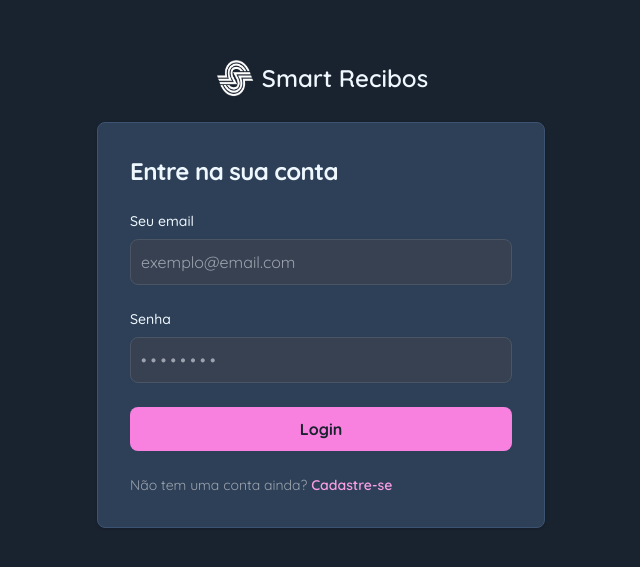
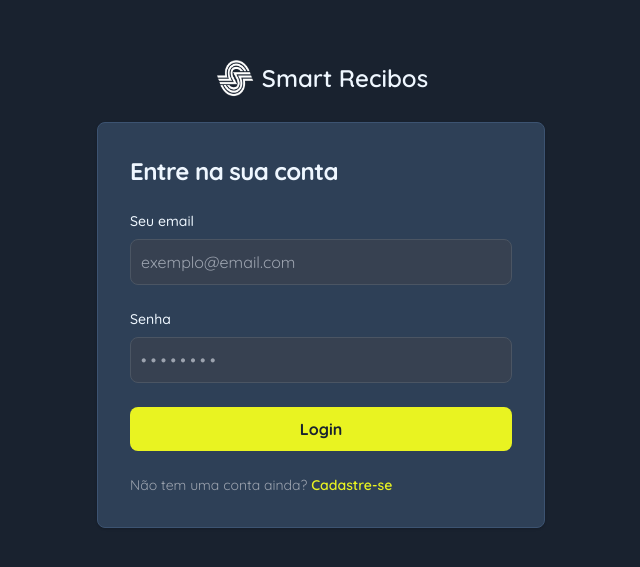
Before and after one commit to joaquimchianca/smart-recibos-front, a React (Vite) app: page / in a window 1280 px wide. Shown: the part 107-674 px from the top of the page, without its empty margins (319-959 px from the left). Built offline with nearby package versions, Linux system fonts and the light colour scheme.

Commit message:
change terciary color

```diff
--- a/src/Login.jsx
+++ b/src/Login.jsx
@@ -28,7 +28,7 @@ export default function Login() {
                                 Login
                             </button>
                             <p className="text-sm font-normal text-gray-400">
-                                Não tem uma conta ainda? <a href="" className="font-semibold text-lightMagenta hover:underline">Cadastre-se</a>
+                                Não tem uma conta ainda? <a href="" className="font-semibold text-magenta hover:text-lightMagenta hover:underline">Cadastre-se</a>
                             </p>
                         </form>
                     </div>
--- a/tailwind.config.js
+++ b/tailwind.config.js
@@ -14,8 +14,8 @@ export default {
         'darkCharcoal': 'hsl(213.7, 30.8% ,14%)',
         'lightCharcoal': 'hsl(213.7, 30.8% ,34%)',
         'aliceblue': '#eff7ff',
-        'magenta': 'hsl(313, 90%, 74%)',
-        'lightMagenta': 'hsl(313, 90%, 80%)'
+        'magenta': 'hsl(62.9,89.8%,54.1%)',
+        'lightMagenta': 'hsl(62.9,89.8%,74.1%)'
       },
     },
   },
```
